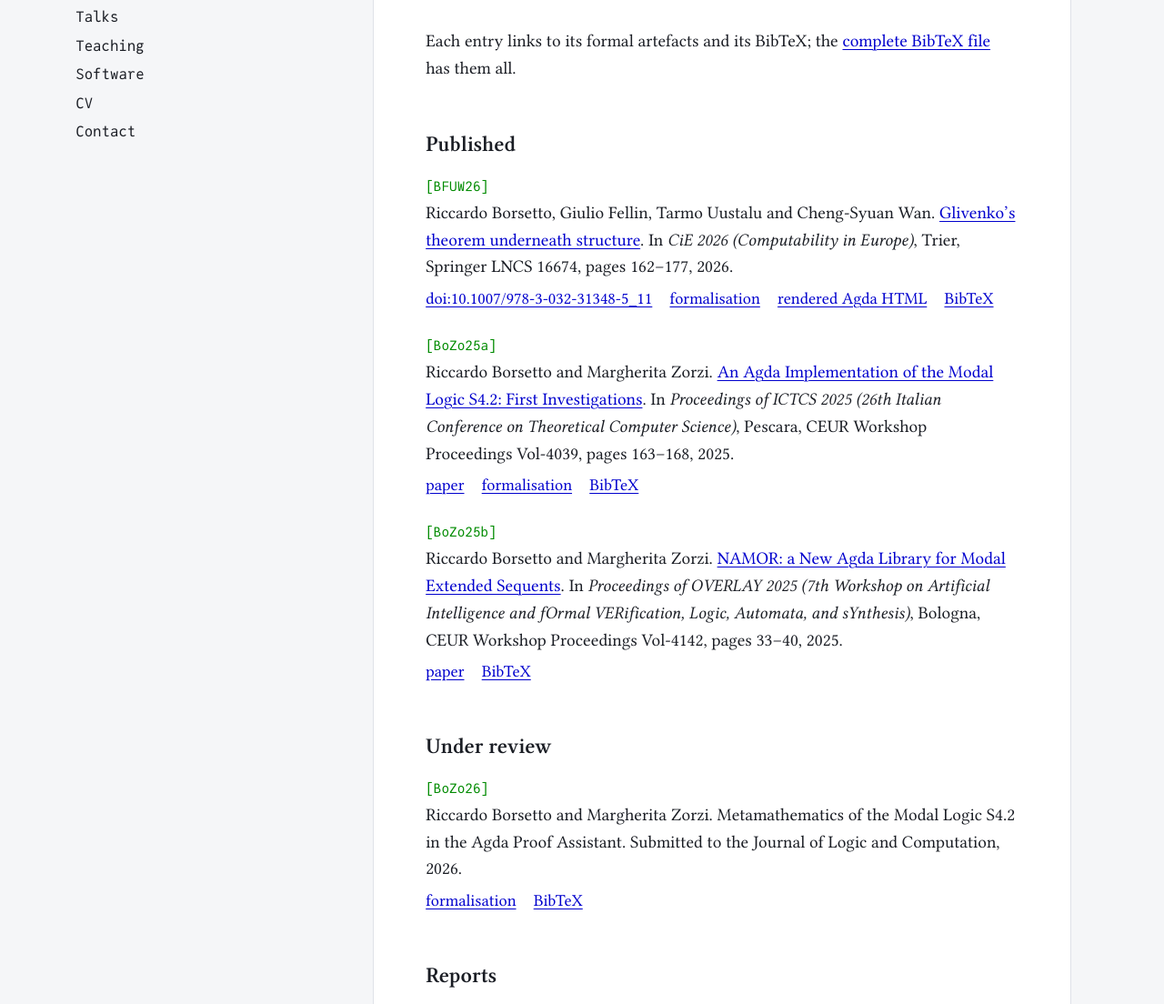
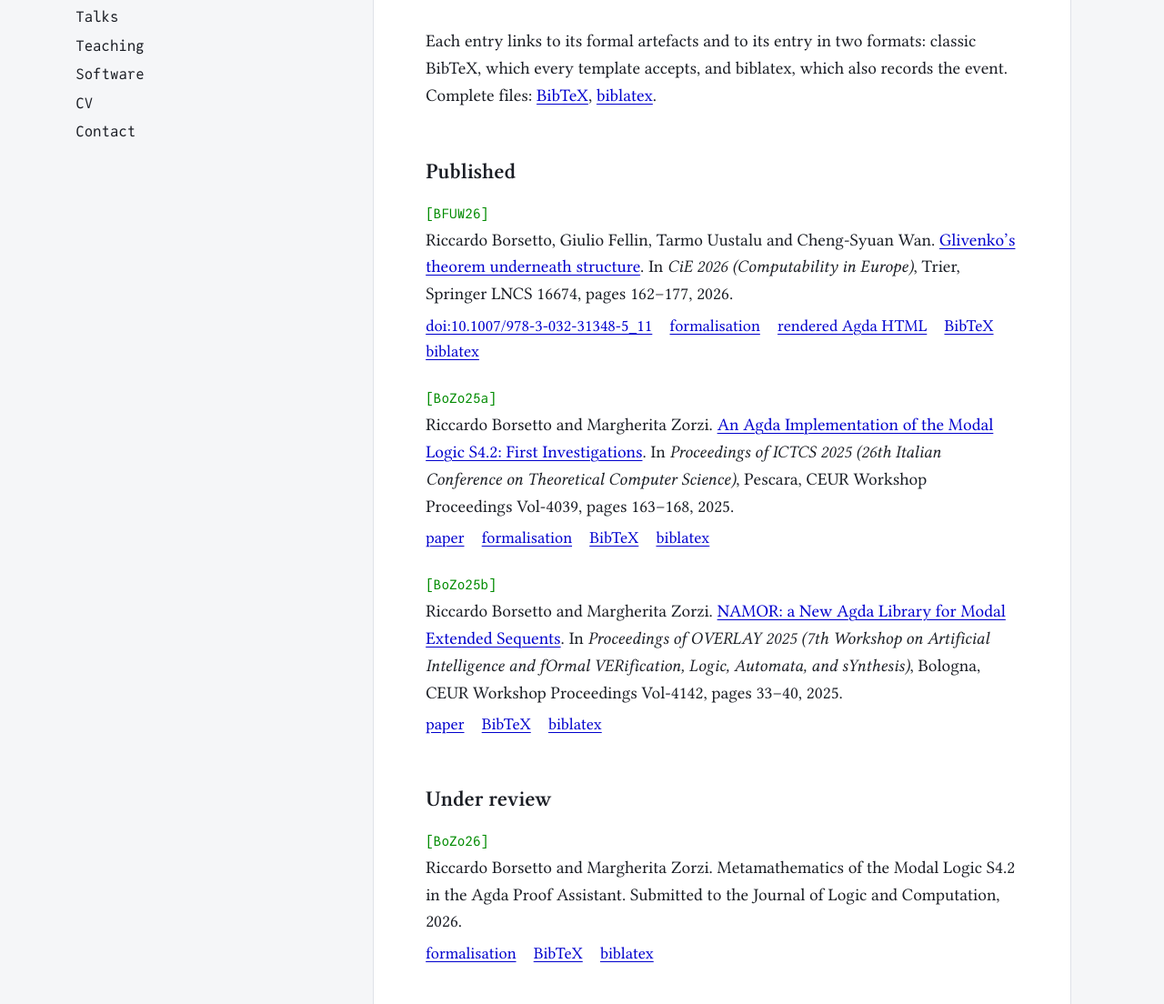
Before and after one commit to eapiova/eapiova.github.io, a plain HTML site: page agda/publications.html in a window 1280 px wide. Shown: the part 195-1299 px from the top of the page at 91% size. Drawn offline with Linux system fonts and the light colour scheme.

Commit message:
Publish academic site

```diff
--- a/agda/publications.html
+++ b/agda/publications.html
@@ -37,28 +37,28 @@
       <h1>Publications</h1>
     </header>
     <p class="signature"><code>pub : PubId → Publication</code></p>
-    <p>Each entry links to its formal artefacts and its BibTeX; the <a href="../bib/publications.bib">complete BibTeX file</a> has them all.</p>
+    <p>Each entry links to its formal artefacts and to its entry in two formats: classic BibTeX, which every template accepts, and biblatex, which also records the event. Complete files: <a href="../bib/publications.bib">BibTeX</a>, <a href="../bib/publications.biblatex.bib">biblatex</a>.</p>
     <h2 id="published">Published</h2>
     <ol class="entries">
     <li class="entry" id="ref-borsetto-fellin-uustalu-wan-2026-glivenko">
       <span class="when">[BFUW26]</span>
       <div class="what">
         <p>Riccardo Borsetto, Giulio Fellin, Tarmo Uustalu and Cheng-Syuan Wan. <a href="https://doi.org/10.1007/978-3-032-31348-5_11">Glivenko’s theorem underneath structure</a>. In <em>CiE 2026 (Computability in Europe)</em>, Trier, Springer LNCS 16674, pages 162–177, 2026.</p>
-        <ul class="links"><li><a href="https://doi.org/10.1007/978-3-032-31348-5_11">doi:10.1007/978-3-032-31348-5_11</a></li><li><a href="https://github.com/eapiova/nuclear">formalisation</a></li><li><a href="https://eapiova.github.io/nuclear/">rendered Agda HTML</a></li><li><a href="../bib/borsetto-fellin-uustalu-wan-2026-glivenko.bib">BibTeX</a></li></ul>
+        <ul class="links"><li><a href="https://doi.org/10.1007/978-3-032-31348-5_11">doi:10.1007/978-3-032-31348-5_11</a></li><li><a href="https://github.com/eapiova/nuclear">formalisation</a></li><li><a href="https://eapiova.github.io/nuclear/">rendered Agda HTML</a></li><li><a href="../bib/borsetto-fellin-uustalu-wan-2026-glivenko.bib">BibTeX</a></li><li><a href="../bib/borsetto-fellin-uustalu-wan-2026-glivenko.biblatex.bib">biblatex</a></li></ul>
       </div>
     </li>
     <li class="entry" id="ref-borsetto-zorzi-2025-ictcs">
       <span class="when">[BoZo25a]</span>
       <div class="what">
         <p>Riccardo Borsetto and Margherita Zorzi. <a href="https://ceur-ws.org/Vol-4039/#paper17">An Agda Implementation of the Modal Logic S4.2: First Investigations</a>. In <em>Proceedings of ICTCS 2025 (26th Italian Conference on Theoretical Computer Science)</em>, Pescara, CEUR Workshop Proceedings Vol-4039, pages 163–168, 2025.</p>
-        <ul class="links"><li><a href="https://ceur-ws.org/Vol-4039/#paper17">paper</a></li><li><a href="https://github.com/eapiova/s4dot2-cut-elimination">formalisation</a></li><li><a href="../bib/borsetto-zorzi-2025-ictcs.bib">BibTeX</a></li></ul>
+        <ul class="links"><li><a href="https://ceur-ws.org/Vol-4039/#paper17">paper</a></li><li><a href="https://github.com/eapiova/s4dot2-cut-elimination">formalisation</a></li><li><a href="../bib/borsetto-zorzi-2025-ictcs.bib">BibTeX</a></li><li><a href="../bib/borsetto-zorzi-2025-ictcs.biblatex.bib">biblatex</a></li></ul>
       </div>
     </li>
     <li class="entry" id="ref-borsetto-zorzi-2025-namor">
       <span class="when">[BoZo25b]</span>
       <div class="what">
         <p>Riccardo Borsetto and Margherita Zorzi. <a href="https://ceur-ws.org/Vol-4142/paper4.pdf">NAMOR: a New Agda Library for Modal Extended Sequents</a>. In <em>Proceedings of OVERLAY 2025 (7th Workshop on Artificial Intelligence and fOrmal VERification, Logic, Automata, and sYnthesis)</em>, Bologna, CEUR Workshop Proceedings Vol-4142, pages 33–40, 2025.</p>
-        <ul class="links"><li><a href="https://ceur-ws.org/Vol-4142/paper4.pdf">paper</a></li><li><a href="../bib/borsetto-zorzi-2025-namor.bib">BibTeX</a></li></ul>
+        <ul class="links"><li><a href="https://ceur-ws.org/Vol-4142/paper4.pdf">paper</a></li><li><a href="../bib/borsetto-zorzi-2025-namor.bib">BibTeX</a></li><li><a href="../bib/borsetto-zorzi-2025-namor.biblatex.bib">biblatex</a></li></ul>
       </div>
     </li>
     </ol>
@@ -68,7 +68,7 @@
       <span class="when">[BoZo26]</span>
       <div class="what">
         <p>Riccardo Borsetto and Margherita Zorzi. Metamathematics of the Modal Logic S4.2 in the Agda Proof Assistant. Submitted to the Journal of Logic and Computation, 2026.</p>
-        <ul class="links"><li><a href="https://github.com/eapiova/s4dot2-cut-elimination">formalisation</a></li><li><a href="../bib/borsetto-zorzi-s4dot2-jlc.bib">BibTeX</a></li></ul>
+        <ul class="links"><li><a href="https://github.com/eapiova/s4dot2-cut-elimination">formalisation</a></li><li><a href="../bib/borsetto-zorzi-s4dot2-jlc.bib">BibTeX</a></li><li><a href="../bib/borsetto-zorzi-s4dot2-jlc.biblatex.bib">biblatex</a></li></ul>
       </div>
     </li>
     </ol>
```
Also changed, not shown: publications.html (+5 -5 lines), 10 other files.
